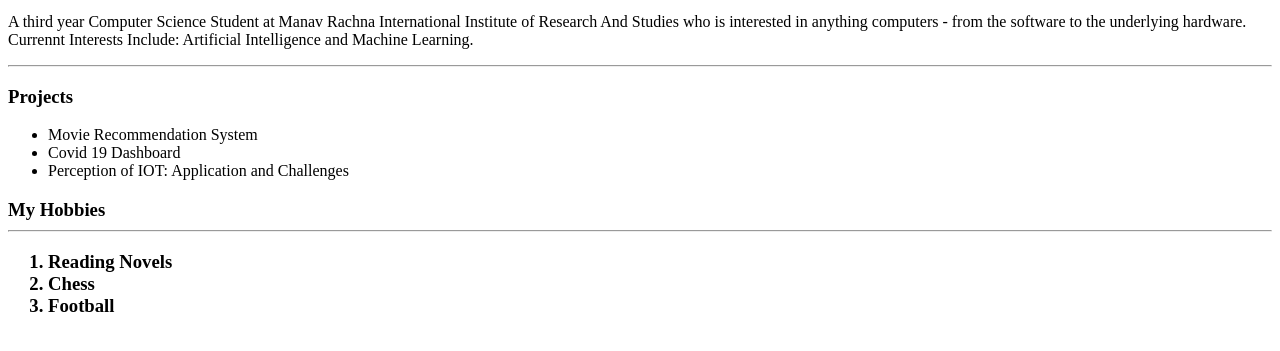
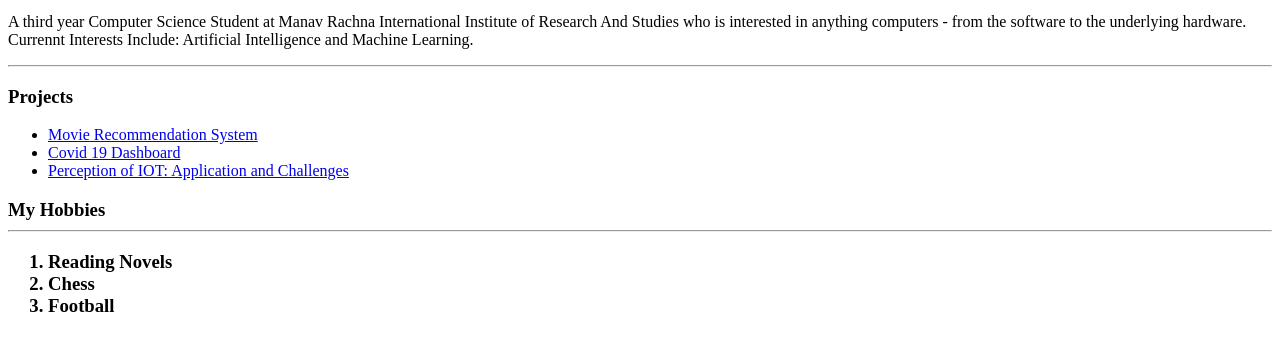
Before and after one commit to 7373Mehar/Web_Dev, a plain HTML site: page Index.HTML in a window 1280 px wide. Shown: the part 127-478 px from the top of the page. Drawn offline with Linux system fonts and the light colour scheme.

Commit message:
Update Index.HTML

```diff
--- a/Index.HTML
+++ b/Index.HTML
@@ -7,7 +7,7 @@
 </head>
 
 <body>
-  <<img src="Mehar_Picture.jpg" alt="Mehar_Picture">
+  <<img src="Mehar_Picture_1.png" alt="Mehar_Picture">
   <h1> Mehar Mutreja </h1>
   <p>
     Computer Science student at <strong> Manav Rachna </strong>
@@ -18,13 +18,13 @@
   <h3> Projects </h3>
   <ul>
     <li>
-      Movie Recommendation System
+      <a href = "https://github.com/7373Mehar/Mofi">Movie Recommendation System</a>
     </li>
     <li>
-      Covid 19 Dashboard
+      <a href= "https://public.tableau.com/app/profile/mehar.mutreja/viz/Workbook1_16514903706490/FinalDashboard"> Covid 19 Dashboard</a>
     </li>
     <li>
-      Perception of IOT: Application and Challenges
+      <a href = "https://ieeexplore.ieee.org/abstract/document/9489050"> Perception of IOT: Application and Challenges  </a>
     </li>
   </ul>
   <h3> My Hobbies <hr />
```
